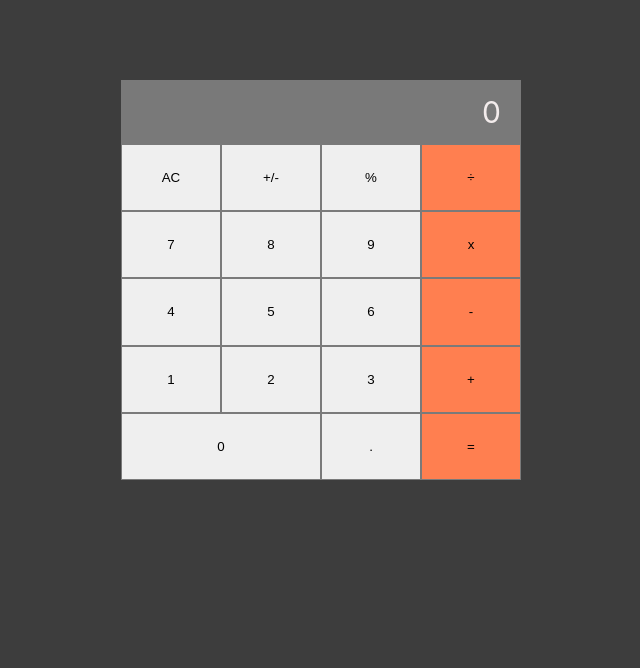
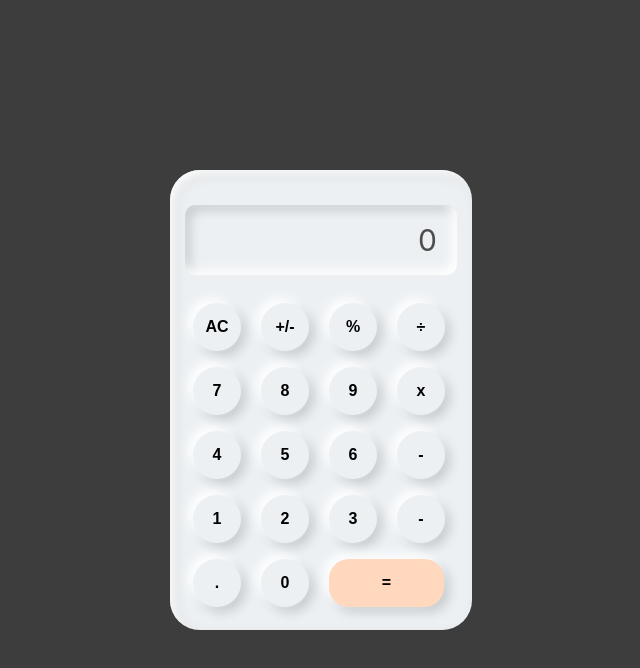
Before and after one commit to joel-kalema/Math-Magicians, a React (Create React App) app: page / in a window 1280 px wide. Shown: the top 668 px of the page, without its empty margins (319-959 px from the left). Built offline with nearby package versions, Linux system fonts and the light colour scheme.

Commit message:
Update the README file

```diff
--- a/src/component/calculator.css
+++ b/src/component/calculator.css
@@ -2,84 +2,68 @@
   margin: 0;
   padding: 0;
   box-sizing: border-box;
+  outline: none;
 }
 
 button {
-  border: 1px rgb(122, 122, 122) solid;
+  height: 48px;
+  width: 48px;
+  background-color: #ecf0f3;
+  box-shadow: -5px -5px 12px #fff, 5px 5px 12px rgba(0, 0, 0, 0.16);
+  border: none;
+  border-radius: 50%;
+  margin: 8px;
+  font-size: 16px;
+  font-weight: bold;
 }
 
-.UI {
-  width: 400px;
-  height: 400px;
-  margin: 5rem auto;
-  background-color: blueviolet;
+.container {
+  height: 100vh;
+  display: flex;
+  justify-content: center;
+  align-items: center;
+}
+
+.calculator {
+  padding: 15px;
+  background-color: #ecf0f3;
+  box-shadow: inset 5px 5px 12px #fff, inset 5px 5px 12px rgba(0, 0, 0, 0.16);
+  display: grid;
+  grid-template-columns: repeat(4, 68px);
+  border-radius: 30px;
+  -webkit-border-radius: 30px;
+  -moz-border-radius: 30px;
+  -ms-border-radius: 30px;
+  -o-border-radius: 30px;
 }
 
 .screen {
+  overflow: hidden;
+  grid-column: span 4;
   display: flex;
   justify-content: end;
   width: 100%;
-  height: 16%;
-  background-color: rgb(121, 121, 121);
+  height: 70px;
+  background-color: #ecf0f3;
+  box-shadow: inset -5px -5px 12px #fff, inset 5px 5px 12px rgba(0, 0, 0, 0.16);
   padding: 20px;
   align-items: center;
-  color: rgb(243, 236, 236);
+  color: rgb(78, 78, 78);
   font-size: 30px;
+  margin: 20px 0;
+  border-radius: 10px;
+  -webkit-border-radius: 10px;
+  -moz-border-radius: 10px;
+  -ms-border-radius: 10px;
+  -o-border-radius: 10px;
 }
 
-.body {
-  width: 100%;
-  height: 84%;
-  display: flex;
+.equal {
+  background-color: rgb(255, 216, 190);
+  width: 115px;
+  border-radius: 20px;
+  -webkit-border-radius: 20px;
+  -moz-border-radius: 20px;
+  -ms-border-radius: 20px;
+  -o-border-radius: 20px;
 }
-
-.sign {
-  width: 25%;
-  height: 100%;
-  display: flex;
-  flex-direction: column;
-}
-
-.body-key {
-  width: 75%;
-  height: 100%;
-}
-
-.buttons {
-  width: 100%;
-  height: 80%;
-}
-
-.reset {
-  width: 100%;
-  height: 20%;
-}
-
-.buttons button {
-  width: 33.3333%;
-  height: 25%;
-}
-
-.sign button {
-  background-color: coral;
-  width: 100%;
-  height: 20%;
-}
-
-.reset button {
-  width: 33.3333%;
-  height: 100%;
-}
-
-.footer .zero {
-  width: 66.666%;
-  height: 100%;
-}
-
-.footer {
-  height: 25%;
-}
-
-.footer .point {
-  height: 100%;
-}
--- a/src/component/calculator.js
+++ b/src/component/calculator.js
@@ -23,38 +23,28 @@ class Calculator extends React.Component {
       result = `${next} ${op || ''}`;
     }
     return (
-      <div className="UI">
+      <div className="container">
+        <div className="calculator">
           <div className="screen">{result || 0}</div>
-        <div className="body">
-          <div className="body-key">
-            <div className="reset">
           <button type="button" onClick={updateDetails}>AC</button>
-              <button type="button" value="+/-" onClick={updateDetails}>+/-</button>
-              <button type="button" value="%" onClick={updateDetails}>%</button>
-            </div>
-            <div className="buttons">
+          <button type="button" onClick={updateDetails}>+/-</button>
+          <button type="button" onClick={updateDetails}>%</button>
+          <button type="button" onClick={updateDetails}>÷</button>
           <button type="button" onClick={updateDetails}>7</button>
           <button type="button" onClick={updateDetails}>8</button>
           <button type="button" onClick={updateDetails}>9</button>
+          <button type="button" onClick={updateDetails}>x</button>
           <button type="button" onClick={updateDetails}>4</button>
           <button type="button" onClick={updateDetails}>5</button>
           <button type="button" onClick={updateDetails}>6</button>
+          <button type="button" onClick={updateDetails}>-</button>
           <button type="button" onClick={updateDetails}>1</button>
           <button type="button" onClick={updateDetails}>2</button>
           <button type="button" onClick={updateDetails}>3</button>
-              <div className="footer">
-                <button type="button" className="zero" onClick={updateDetails}>0</button>
-                <button type="button" className="point" onClick={updateDetails}>.</button>
-              </div>
-            </div>
-          </div>
-          <div className="sign">
-            <button type="button" onClick={updateDetails}>÷</button>
-            <button type="button" onClick={updateDetails}>x</button>
           <button type="button" onClick={updateDetails}>-</button>
-            <button type="button" onClick={updateDetails}>+</button>
-            <button type="button" onClick={updateDetails}>=</button>
-          </div>
+          <button type="button" onClick={updateDetails}>.</button>
+          <button type="button" onClick={updateDetails}>0</button>
+          <button type="button" className="equal" onClick={updateDetails}>=</button>
         </div>
       </div>
     );
```
Also changed, not shown: 1 other file (tests, documents, lock files or other folders). Lines whose indentation alone changed are shown as unchanged.
